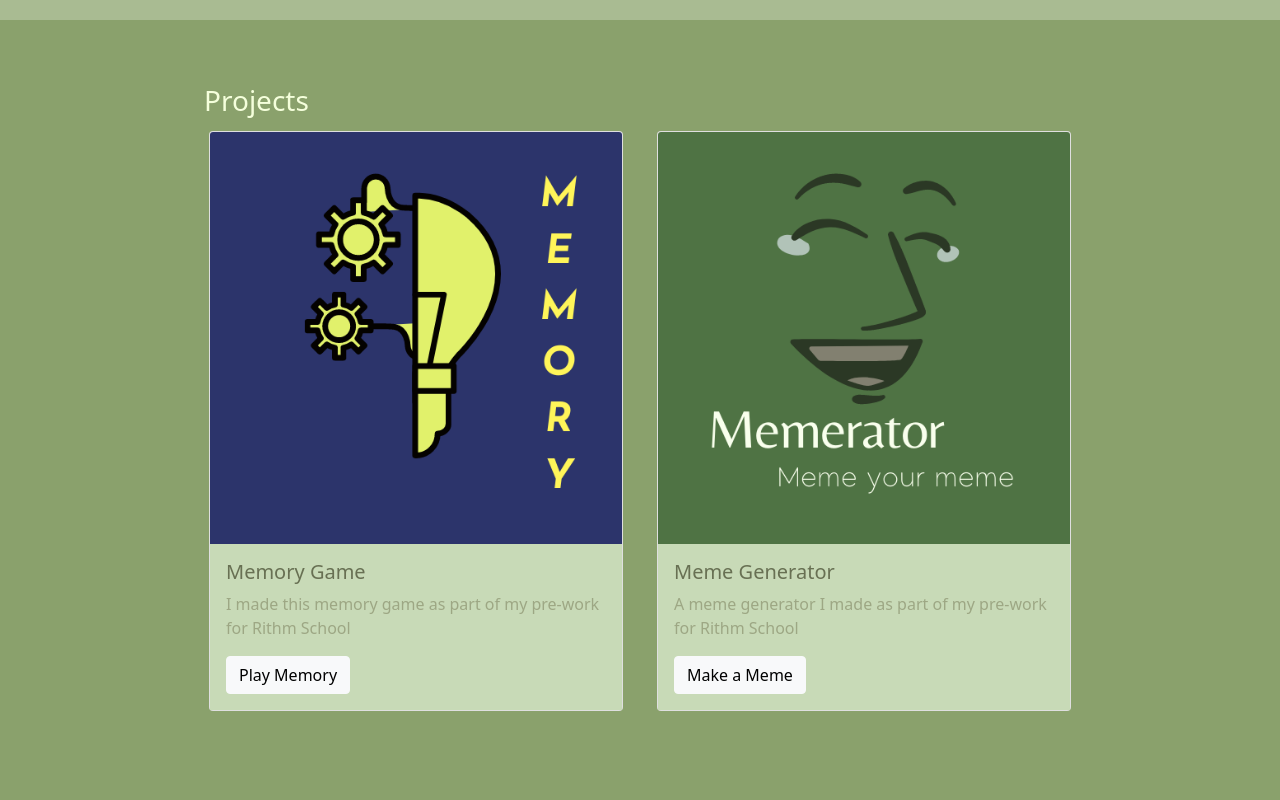
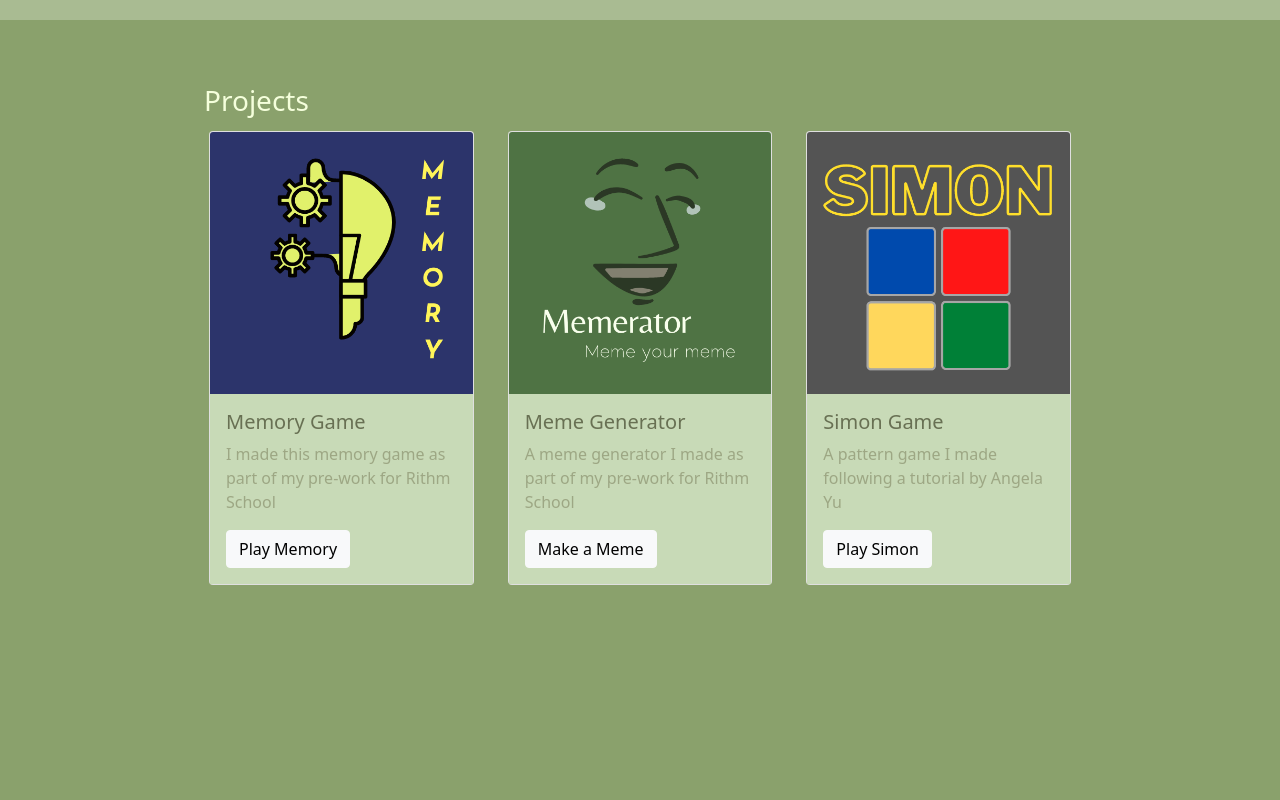
Before and after one commit to katemoser/personal-website, a plain HTML site: page index.html in a window 1280 px wide. Shown: the part 1580-2380 px from the top of the page. Drawn offline with nearby package versions, Linux system fonts and the light colour scheme.

Commit message:
Added card for simon game in projects

```diff
--- a/index.html
+++ b/index.html
@@ -109,6 +109,16 @@
           </div>
         </div>
       </div>
+      <div class="col-sm">
+        <div class="card">
+          <img class="card-img-top" src="images/simon.png" alt="Simon Game Logo">
+          <div class="card-body">
+            <h5 class="card-title">Simon Game</h5>
+            <p class="card-text">A pattern game I made following a tutorial by Angela Yu</p>
+            <a href="../Simon/index.html" class="btn btn-light">Play Simon</a>
+          </div>
+        </div>
+      </div>
     </div>
   </div>
 </section>
@@ -179,7 +189,7 @@
           Email: komoser@gmail.com
         </li>
         <li>
-          Phone: +44 7563 187054
+          Phone: +1 (413) 475-8206
         </li>
         <li>
           GitHub: github.com/katemoser
```
Also changed, not shown: images/simon.png (added). Lines whose indentation alone changed are shown as unchanged.
